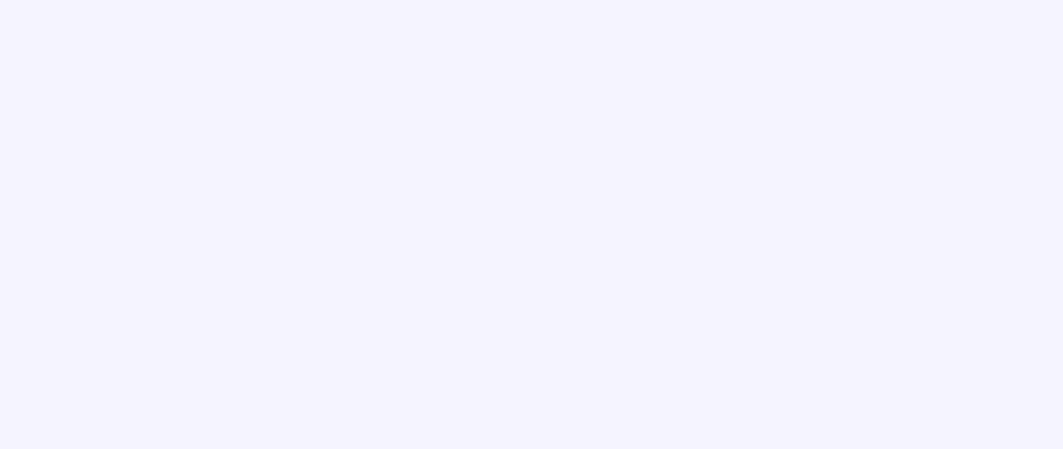
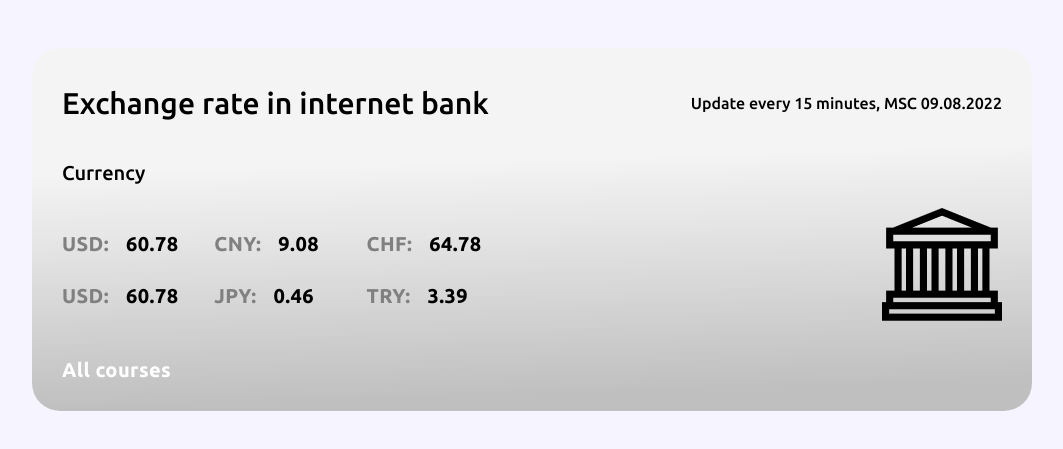
Before and after one commit to pollipolinch/NeoBank, a React (Create React App) app: page / in a window 1280 px wide. Shown: the part 2274-2723 px from the top of the page, without its empty margins (108-1171 px from the left). Before the commit the page ends 2268 px from the top, so only its background shows below. Built offline with nearby package versions, Linux system fonts and the light colour scheme.

Commit message:
feat: add exchange section

```diff
--- a/src/components/header/header.css
+++ b/src/components/header/header.css
@@ -1,4 +1,5 @@
 @import '../../style/settings.css';
+@import '../../assets/fonts/fonts.css';
 
 .header {
   max-width: 1300px;
--- /dev/null
+++ b/src/components/mainpage/exchange/ExchangeSection.jsx
@@ -0,0 +1,42 @@
+import React from "react";
+import './exchange.css';
+import bank from '../../../assets/img/bank.png'
+
+
+
+export default function ExchangeSection() {
+    return (
+        <section className="exchange">
+            <div className="exchange__currency">
+                <h2 className="exchange__title">Exchange rate in internet bank</h2>
+                <h3 className="exchange__text">Currency</h3>
+                <div className="exchange__cur">
+                    <p className="exchange__cur-value">USD:
+                        <span className="exchange__cur-price">60.78</span>
+                    </p>
+                    <p className="exchange__cur-value">CNY:
+                        <span className="exchange__cur-price">9.08</span>
+                    </p>
+                    <p className="exchange__cur-value">CHF:
+                        <span className="exchange__cur-price">64.78</span>
+                    </p>
+                    <p className="exchange__cur-value">USD:
+                        <span className="exchange__cur-price">60.78</span>
+                    </p>
+                    <p className="exchange__cur-value">JPY:
+                        <span className="exchange__cur-price">0.46</span>
+                    </p>
+                    <p className="exchange__cur-value">TRY:
+                        <span className="exchange__cur-price">3.39</span>
+                    </p>
+                </div>
+                <button className="exchange__link">All courses</button>
+            </div>
+            <div className="exchange__update">
+                <h3 className="exchange__update-text">Update every 15 minutes, MSC 09.08.2022</h3>
+                <img className="exchange__update-img" src={bank} alt="bank-img" />
+            </div>
+        </section>
+
+    )
+}
--- /dev/null
+++ b/src/components/mainpage/exchange/exchange.css
@@ -0,0 +1,109 @@
+.exchange {
+    max-width: 1300px;
+    margin: 50px auto;
+    display: flex;
+    justify-content: space-between;
+    align-items: stretch;
+    padding: 30px;
+    background: linear-gradient(358.2deg, rgba(178, 178, 178, 0.8) 8.06%, rgba(178, 178, 178, 0) 67.93%), linear-gradient(0deg, rgba(244, 244, 244, 0.9), rgba(244, 244, 244, 0.9));
+    border-radius: 28px;
+  }
+  @media screen and (max-width: 1350px) {
+    .exchange {
+      max-width: 1000px;
+    }
+  }
+  @media screen and (max-width: 1050px) {
+    .exchange {
+      width: 90%;
+      flex-direction: column-reverse;
+    }
+  }
+
+  .exchange__title {
+    font-family: "Ubuntu", sans-serif;
+    font-weight: 500;
+    line-height: 50px;
+    font-size: 30px;
+    letter-spacing: 0em;
+  }
+
+  .exchange__text {
+    font-family: "Ubuntu", sans-serif;
+    font-weight: 500;
+    line-height: 50px;
+    font-size: 20px;
+    letter-spacing: 0em;
+    margin-top: 20px;
+  }
+
+  .exchange__cur {
+    padding-top: 35px;
+    display: grid;
+    grid-template-columns: repeat(3, 1fr);
+    grid-gap: 30px;
+  }
+  @media screen and (max-width: 490px) {
+    .exchange__cur {
+        grid-template-columns: repeat(2, 1fr);
+    }
+  }
+  @media screen and (max-width: 330px) {
+    .exchange__cur {
+        grid-template-columns: repeat(1, 1fr);
+    }
+  }
+
+  .exchange__cur-value {
+    font-family: "Ubuntu", sans-serif;
+    font-weight: 700;
+    line-height: 22px;
+    font-size: 20px;
+    letter-spacing: 0.02em;
+    color: rgb(128, 128, 128);
+  }
+
+  .exchange__cur-price {
+    margin-left: 17px;
+    color: rgb(0, 0, 0);
+  }
+
+  .exchange__link {
+    font-family: "Ubuntu", sans-serif;
+    font-weight: 700;
+    line-height: 22px;
+    font-size: 20px;
+    letter-spacing: 0.02em;
+    color: rgb(255, 255, 255);
+    display: block;
+    padding-top: 52px;
+    transition: 0.5s;
+  }
+  .exchange__link:hover {
+    color: rgb(180, 56, 122);
+  }
+
+  .exchange__update-text {
+    font-family: "Ubuntu", sans-serif;
+    font-weight: 500;
+    line-height: 50px;
+    font-size: 16px;
+    letter-spacing: 0em;
+    text-align: left;
+  }
+  @media screen and (max-width: 1050px) {
+    .exchange__update-text {
+      text-align: right;
+    }
+  }
+
+  .exchange__update-img {
+    display: block;
+    float: right;
+    margin-top: 80px;
+  }
+  @media screen and (max-width: 1050px) {
+    .exchange__update-img {
+      display: none;
+    }
+  }
--- a/src/pages/main/Main.jsx
+++ b/src/pages/main/Main.jsx
@@ -1,6 +1,7 @@
 import Header from "../../components/header/Header";
 import ChooseSection from "../../components/mainpage/choose/ChooseSection";
 import FeaturesSection from "../../components/mainpage/features/FeaturesSection";
+import ExchangeSection from "../../components/mainpage/exchange/ExchangeSection";
 
 const Main = () => {
   return (
@@ -9,6 +10,7 @@ const Main = () => {
         <Header />
         <ChooseSection />
         <FeaturesSection/>
+        <ExchangeSection/>
       </div>
     </>
   );
```
